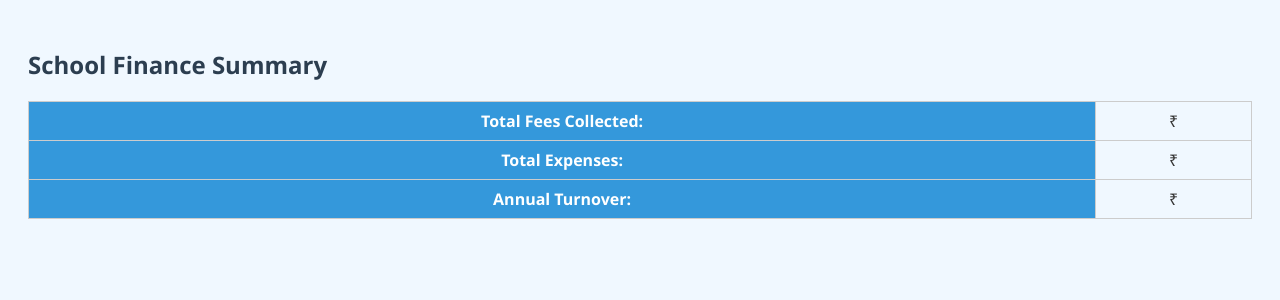
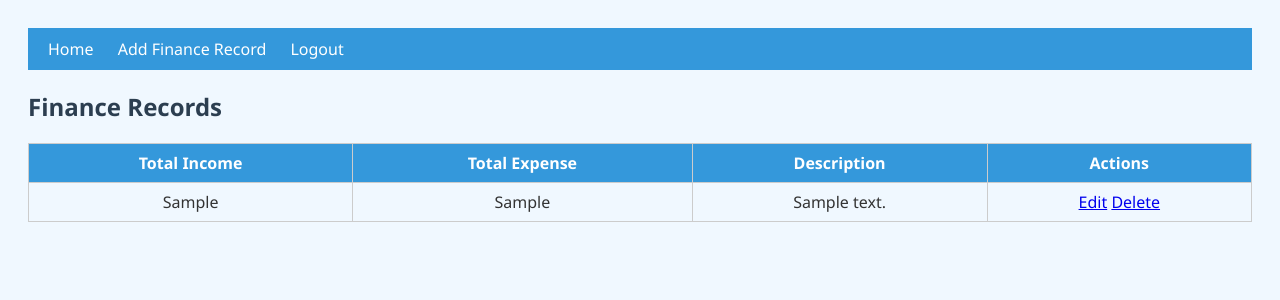
Before and after one commit to Muttu93/school_management01, a Flask app: page /finance in a window 1280 px wide. Shown: the top 300 px of the page. Run offline with Flask 3, Linux system fonts and the light colour scheme; tables that the repository leaves empty hold one stand-in row (values such as "Sample post").

Commit message:
Update finance.html

```diff
--- a/templates/finance.html
+++ b/templates/finance.html
@@ -1,16 +1,36 @@
 <!DOCTYPE html>
-<html>
+<html lang="en">
 <head>
-  <meta charset="UTF-8">
-  <title>Finance Summary</title>
-  <link rel="stylesheet" href="{{ url_for('static', filename='style.css') }}">
+    <meta charset="UTF-8">
+    <title>Finance - School Management</title>
+    <link rel="stylesheet" href="{{ url_for('static', filename='style.css') }}">
 </head>
 <body>
-  <h2>School Finance Summary</h2>
-  <table>
-    <tr><th>Total Fees Collected:</th><td>₹ {{ fees }}</td></tr>
-    <tr><th>Total Expenses:</th><td>₹ {{ expenses }}</td></tr>
-    <tr><th>Annual Turnover:</th><td>₹ {{ turnover }}</td></tr>
-  </table>
+<div class="nav">
+    <a href="{{ url_for('home') }}">Home</a>
+    <a href="{{ url_for('add_finance') }}">Add Finance Record</a>
+    <a href="{{ url_for('logout') }}">Logout</a>
+</div>
+
+<h2>Finance Records</h2>
+<table>
+    <tr>
+        <th>Total Income</th>
+        <th>Total Expense</th>
+        <th>Description</th>
+        <th>Actions</th>
+    </tr>
+    {% for f in finance %}
+    <tr>
+        <td>{{ f.total_income }}</td>
+        <td>{{ f.total_expense }}</td>
+        <td>{{ f.description }}</td>
+        <td>
+            <a href="{{ url_for('edit_finance', id=f.id) }}">Edit</a>
+            <a href="{{ url_for('delete_finance', id=f.id) }}">Delete</a>
+        </td>
+    </tr>
+    {% endfor %}
+</table>
 </body>
 </html>
```
